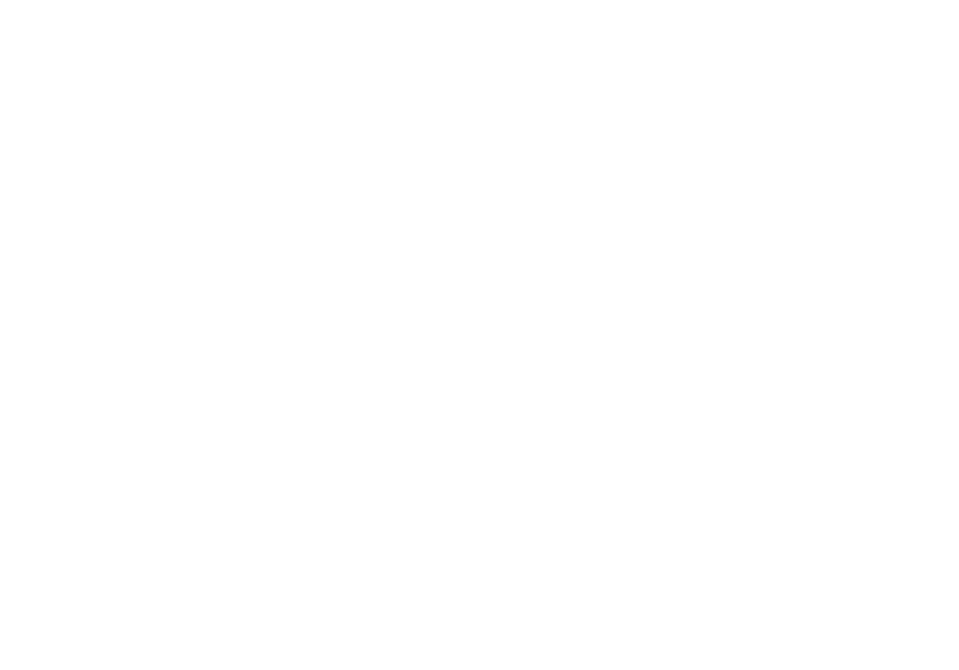
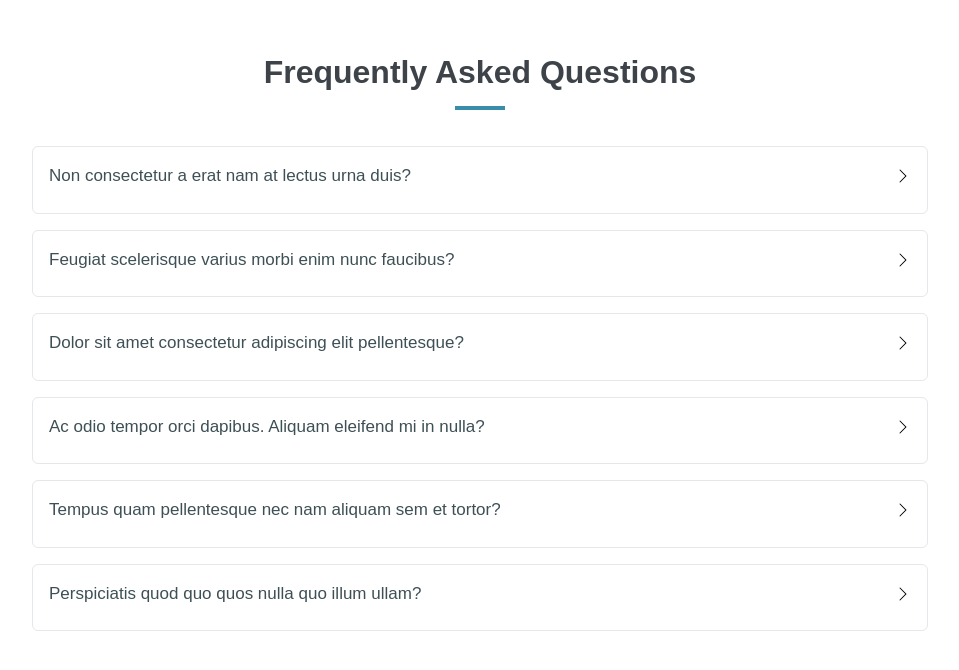
Before and after one commit to meet-bhimani/quick-start, a React (Vite) app: page / in a window 1280 px wide. Shown: the part 6568-7238 px from the top of the page, without its empty margins (160-1119 px from the left). Before the commit the page ends 6544 px from the top, so only its background shows below. Built offline with nearby package versions, Linux system fonts and the light colour scheme; the HTML template or start-up script is replaced by a standard one; a web font is replaced by a local one.

Commit message:
[section]: add FAQs section

```diff
--- a/src/App.tsx
+++ b/src/App.tsx
@@ -3,6 +3,7 @@
 import LandingPage from "./pages/LandingPage";
 import About from "./pages/sections/About";
 import Companies from "./pages/sections/Companies";
+import Faqs from "./pages/sections/Faqs";
 import FeatureDetails from "./pages/sections/FeatureDetails";
 import FeaturedServices from "./pages/sections/FeaturedServices";
 import Features from "./pages/sections/Features";
@@ -23,6 +24,7 @@
       <Services />
       <MoreFeatures />
       <Pricing />
+      <Faqs />
     </>
   );
 }
--- /dev/null
+++ b/src/pages/sections/Faqs.tsx
@@ -0,0 +1,82 @@
+import { useState } from "react";
+import SectionTitle from "../../components/common/SectionTitle";
+import { cn } from "../../utils/functions";
+import { BsChevronRight } from "react-icons/bs";
+
+type FaqItem = {
+  question: string;
+  answer: string;
+};
+
+const faqData: FaqItem[] = [
+  {
+    question: "Non consectetur a erat nam at lectus urna duis?",
+    answer:
+      "Feugiat pretium nibh ipsum consequat. Tempus iaculis urna id volutpat lacus laoreet non curabitur gravida. Venenatis lectus magna fringilla urna porttitor rhoncus dolor purus non.",
+  },
+  {
+    question: "Feugiat scelerisque varius morbi enim nunc faucibus?",
+    answer:
+      "Dolor sit amet consectetur adipiscing elit pellentesque habitant morbi. Id interdum velit laoreet id donec ultrices. Fringilla phasellus faucibus scelerisque eleifend donec pretium. Est pellentesque elit ullamcorper dignissim. Mauris ultrices eros in cursus turpis massa tincidunt dui.",
+  },
+  {
+    question: "Dolor sit amet consectetur adipiscing elit pellentesque?",
+    answer:
+      "Eleifend mi in nulla posuere sollicitudin aliquam ultrices sagittis orci. Faucibus pulvinar elementum integer enim. Sem nulla pharetra diam sit amet nisl suscipit. Rutrum tellus pellentesque eu tincidunt. Lectus urna duis convallis convallis tellus. Urna molestie at elementum eu facilisis sed odio morbi quis.",
+  },
+  {
+    question: "Ac odio tempor orci dapibus. Aliquam eleifend mi in nulla?",
+    answer:
+      "Dolor sit amet consectetur adipiscing elit pellentesque habitant morbi. Id interdum velit laoreet id donec ultrices. Fringilla phasellus faucibus scelerisque eleifend donec pretium. Est pellentesque elit ullamcorper dignissim. Mauris ultrices eros in cursus turpis massa tincidunt dui.",
+  },
+  {
+    question: "Tempus quam pellentesque nec nam aliquam sem et tortor?",
+    answer:
+      "Molestie a iaculis at erat pellentesque adipiscing commodo. Dignissim suspendisse in est ante in. Nunc vel risus commodo viverra maecenas accumsan. Sit amet nisl suscipit adipiscing bibendum est. Purus gravida quis blandit turpis cursus in.",
+  },
+  {
+    question: "Perspiciatis quod quo quos nulla quo illum ullam?",
+    answer:
+      "Enim ea facilis quaerat voluptas quidem et dolorem. Quis et consequatur non sed in suscipit sequi. Distinctio ipsam dolore et.",
+  },
+];
+
+const AccordionItem: React.FC<{ item: FaqItem }> = ({ item }) => {
+  const [isOpen, setIsOpen] = useState(false);
+
+  return (
+    <div className={cn("border border-gray-200 rounded-md py-4", isOpen && "bg-secondary bg-opacity-15")}>
+      <div className='flex justify-between items-center px-4'>
+        <h2
+          className={cn(
+            "text-default text-[17px] font-nunito cursor-pointer hover:text-primary duration-500",
+            isOpen && "text-primary"
+          )}
+          onClick={() => setIsOpen(!isOpen)}>
+          {item.question}
+        </h2>
+        <span className={cn("transition-transform duration-300", isOpen && "rotate-90 text-primary")}>
+          <BsChevronRight />
+        </span>
+      </div>
+      <div className={cn("px-4 h-0 pt-2 overflow-hidden transition-all duration-500 ease-out", isOpen && "h-[70px]")}>
+        <p className='text-default'>{item.answer}</p>
+      </div>
+    </div>
+  );
+};
+
+function Faqs() {
+  return (
+    <section id='faq-section' className='py-14 px-4 sm:px-20'>
+      <SectionTitle title='Frequently Asked Questions' subTitle='' />
+      <div className='w-full lg:w-4/5 mx-auto grid grid-cols-1 gap-4'>
+        {faqData.map((item, index) => (
+          <AccordionItem key={index} item={item} />
+        ))}
+      </div>
+    </section>
+  );
+}
+
+export default Faqs;
```
